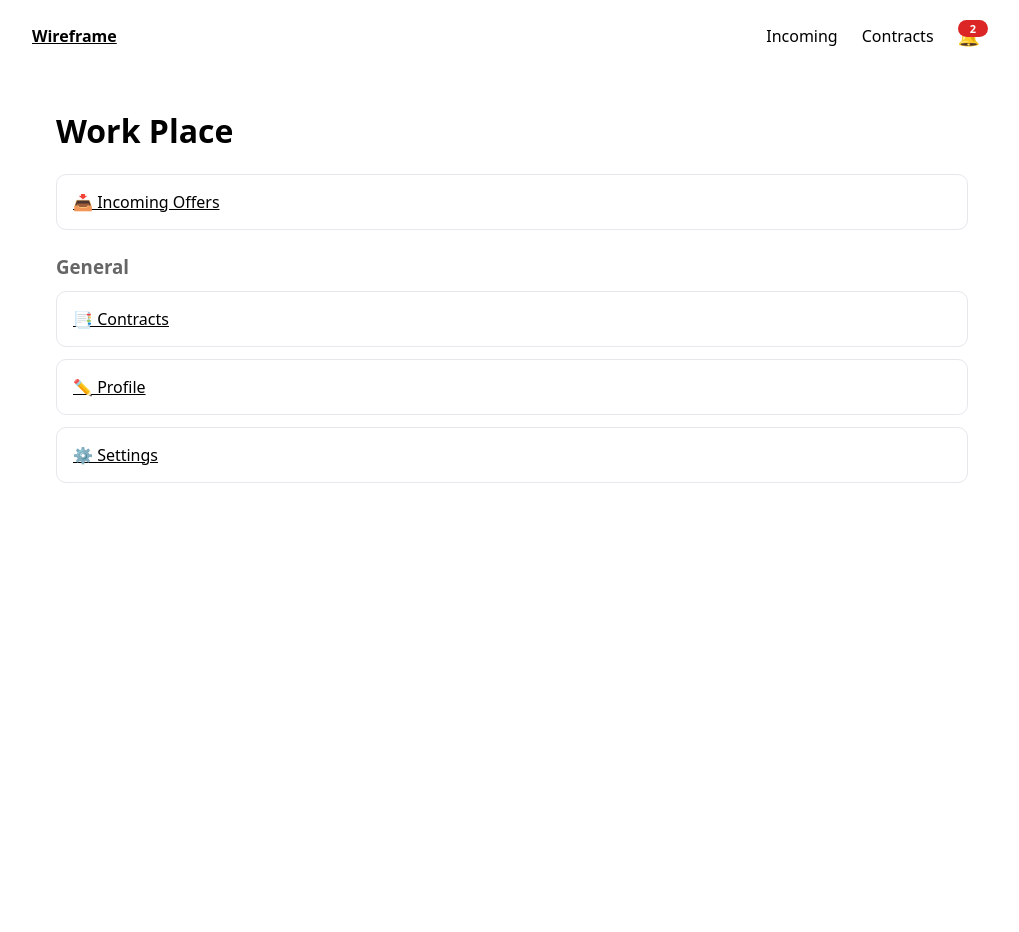
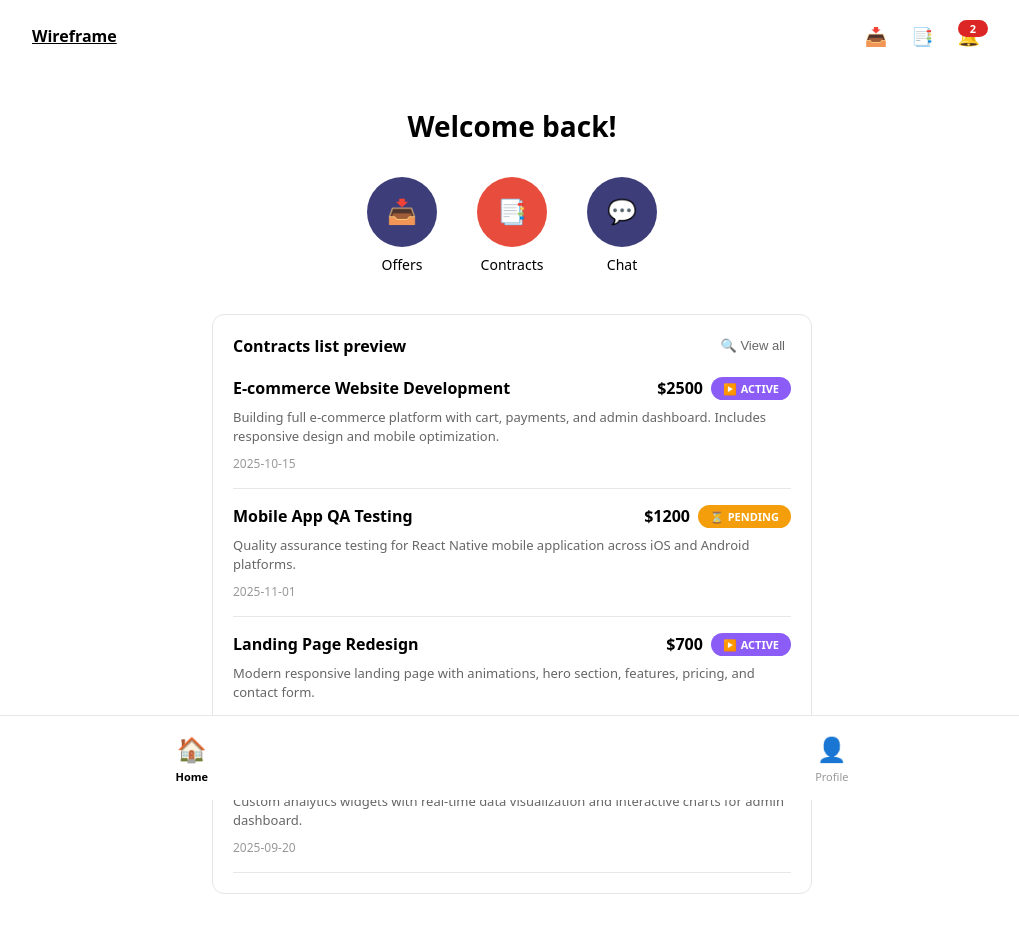
Before and after one commit to darkarki83/wireframe-app, a React (Vite) app: page /main in a window 1280 px wide. Shown: the top 932 px of the page, without its empty margins (128-1147 px from the left). Before the commit the page ends 800 px from the top, so only its background shows below. Built offline with nearby package versions, Linux system fonts and the light colour scheme.

Commit message:
Update app format

```diff
--- a/src/app/routes.tsx
+++ b/src/app/routes.tsx
@@ -44,8 +44,20 @@ function Shell() {
       <header style={{display:"flex",justifyContent:"space-between",alignItems:"center",marginBottom:16}}>
         <Link to="/main" style={{fontWeight:700}}>Wireframe</Link>
         <nav style={{display:"flex",alignItems:"center",gap:12}}>
-          <NavLink to="/proposals/incoming" className={({isActive})=>isActive?"active":undefined}>Incoming</NavLink>
-          <NavLink to="/contracts" className={({isActive})=>isActive?"active":undefined}>Contracts</NavLink>
+          <NavLink
+            to="/proposals/incoming"
+            className={({isActive})=>isActive?"active":undefined}
+            style={{fontSize:18}}
+          >
+            📥
+          </NavLink>
+          <NavLink
+            to="/contracts"
+            className={({isActive})=>isActive?"active":undefined}
+            style={{fontSize:18}}
+          >
+            📑
+          </NavLink>
           <NavLink
             to="/notifications"
             className={({isActive})=>isActive?"active":undefined}
--- a/src/lib/mockApi.ts
+++ b/src/lib/mockApi.ts
@@ -27,6 +27,9 @@ export type Contract = {
   title: string;
   role: "client" | "freelancer";
   status: "pending" | "active" | "completed";
+  description?: string;
+  price?: number;
+  startDate?: string;
 };
 
 export type Notification = {
@@ -130,8 +133,10 @@ const receivedBids: Proposal[] = [
 ];
 
 const contracts: Contract[] = [
-  { id: "c1", title: "Website build", role: "client", status: "active" },
-  { id: "c2", title: "Mobile app QA", role: "freelancer", status: "pending" },
+  { id: "c1", title: "E-commerce Website Development", role: "freelancer", status: "active", description: "Building full e-commerce platform with cart, payments, and admin dashboard. Includes responsive design and mobile optimization.", price: 2500, startDate: "2025-10-15" },
+  { id: "c2", title: "Mobile App QA Testing", role: "freelancer", status: "pending", description: "Quality assurance testing for React Native mobile application across iOS and Android platforms.", price: 1200, startDate: "2025-11-01" },
+  { id: "c3", title: "Landing Page Redesign", role: "freelancer", status: "active", description: "Modern responsive landing page with animations, hero section, features, pricing, and contact form.", price: 700, startDate: "2025-11-05" },
+  { id: "c4", title: "Dashboard Analytics Implementation", role: "client", status: "completed", description: "Custom analytics widgets with real-time data visualization and interactive charts for admin dashboard.", price: 1100, startDate: "2025-09-20" },
 ];
 
 const notifications: Notification[] = [
--- a/src/pages/main/MainPage.tsx
+++ b/src/pages/main/MainPage.tsx
@@ -1,17 +1,198 @@
+import { Link } from "react-router-dom";
+import { useEffect, useState } from "react";
+import { apiListContracts, type Contract } from "../../lib/mockApi";
 
 export default function MainPage() {
-  return <div className="wrap">
-    <h1>Work Place</h1>
+  const [contracts, setContracts] = useState<Contract[]>([]);
 
-    <div className="grid">
-      <a className="card" href="/proposals/incoming">📥 Incoming Offers</a>
+  useEffect(() => {
+    apiListContracts().then(setContracts);
+  }, []);
+
+  const getStatusColor = (status: string) => {
+    switch (status) {
+      case "active": return "#8b5cf6";
+      case "completed": return "#059669";
+      case "pending": return "#f59e0b";
+      default: return "#666";
+    }
+  };
+
+  const getStatusIcon = (status: string) => {
+    switch (status) {
+      case "active": return "▶️";
+      case "completed": return "✅";
+      case "pending": return "⏳";
+      default: return "📄";
+    }
+  };
+
+  return (
+    <div className="wrap" style={{ maxWidth: 600, margin: "0 auto" }}>
+      {/* Header */}
+      <h1 style={{ textAlign: "center", marginBottom: 32, fontSize: 28 }}>Welcome back!</h1>
+
+      {/* Three Action Buttons */}
+      <div style={{ display: "flex", justifyContent: "center", gap: 40, marginBottom: 40 }}>
+        <Link to="/proposals/incoming" style={{ textAlign: "center", textDecoration: "none", color: "inherit" }}>
+          <button
+            style={{
+              width: 70,
+              height: 70,
+              borderRadius: "50%",
+              background: "#3d3d7a",
+              border: "none",
+              cursor: "pointer",
+              display: "flex",
+              alignItems: "center",
+              justifyContent: "center",
+              fontSize: 24,
+              marginBottom: 8
+            }}
+          >
+            📥
+          </button>
+          <div style={{ fontSize: 14, fontWeight: 500 }}>Offers</div>
+        </Link>
+
+        <Link to="/contracts" style={{ textAlign: "center", textDecoration: "none", color: "inherit" }}>
+          <button
+            style={{
+              width: 70,
+              height: 70,
+              borderRadius: "50%",
+              background: "#e74c3c",
+              border: "none",
+              cursor: "pointer",
+              display: "flex",
+              alignItems: "center",
+              justifyContent: "center",
+              fontSize: 24,
+              marginBottom: 8
+            }}
+          >
+            📑
+          </button>
+          <div style={{ fontSize: 14, fontWeight: 500 }}>Contracts</div>
+        </Link>
+
+        <div style={{ textAlign: "center" }}>
+          <button
+            style={{
+              width: 70,
+              height: 70,
+              borderRadius: "50%",
+              background: "#3d3d7a",
+              border: "none",
+              cursor: "pointer",
+              display: "flex",
+              alignItems: "center",
+              justifyContent: "center",
+              fontSize: 24,
+              marginBottom: 8
+            }}
+          >
+            💬
+          </button>
+          <div style={{ fontSize: 14, fontWeight: 500 }}>Chat</div>
+        </div>
+      </div>
+
+      {/* Project List Section */}
+      <div style={{
+        background: "white",
+        border: "1px solid #e5e7eb",
+        borderRadius: 12,
+        padding: 20
+      }}>
+        <div style={{
+          display: "flex",
+          justifyContent: "space-between",
+          alignItems: "center",
+          marginBottom: 20
+        }}>
+          <h3 style={{ margin: 0, fontSize: 16, fontWeight: 600 }}>Contracts list preview</h3>
+          <button style={{
+            background: "transparent",
+            border: "none",
+            fontSize: 13,
+            color: "#666",
+            cursor: "pointer",
+            display: "flex",
+            alignItems: "center",
+            gap: 4
+          }}>
+            🔍 View all
+          </button>
+        </div>
+
+        {/* Project List */}
+        <div style={{ display: "flex", flexDirection: "column", gap: 16 }}>
+          {contracts.slice(0, 4).map((contract) => (
+            <div
+              key={contract.id}
+              style={{
+                borderBottom: "1px solid #e5e7eb",
+                paddingBottom: 16
+              }}
+            >
+              {/* Title, Price and Status */}
+              <div style={{ display: "flex", justifyContent: "space-between", alignItems: "center", marginBottom: 8, gap: 8 }}>
+                <div style={{ fontWeight: 600, fontSize: 16, flex: 1 }}>{contract.title}</div>
+                <div style={{ fontWeight: 700, fontSize: 16, whiteSpace: "nowrap" }}>${contract.price}</div>
+                <div
+                  style={{
+                    background: getStatusColor(contract.status),
+                    color: "white",
+                    padding: "4px 12px",
+                    borderRadius: 20,
+                    fontSize: 11,
+                    fontWeight: 600,
+                    textTransform: "uppercase",
+                    display: "flex",
+                    alignItems: "center",
+                    gap: 4,
+                    whiteSpace: "nowrap"
+                  }}
+                >
+                  <span>{getStatusIcon(contract.status)}</span>
+                  <span>{contract.status}</span>
+                </div>
+              </div>
+
+              {/* Description */}
+              <p style={{ fontSize: 13, color: "#666", margin: "0 0 8px 0", lineHeight: 1.5 }}>
+                {contract.description}
+              </p>
+
+              {/* Date */}
+              <div style={{ fontSize: 12, color: "#999" }}>{contract.startDate}</div>
+            </div>
+          ))}
+        </div>
+      </div>
+
+      {/* Bottom Navigation */}
+      <div style={{
+        position: "fixed",
+        bottom: 0,
+        left: 0,
+        right: 0,
+        display: "flex",
+        justifyContent: "space-around",
+        padding: "16px 0",
+        background: "white",
+        borderTop: "1px solid #e5e7eb"
+      }}>
+        <div style={{ textAlign: "center" }}>
+          <div style={{ fontSize: 24, marginBottom: 4 }}>🏠</div>
+          <div style={{ fontSize: 11, fontWeight: 600 }}>Home</div>
+        </div>
+        <div style={{ textAlign: "center" }}>
+          <div style={{ fontSize: 24, marginBottom: 4 }}>👤</div>
+          <div style={{ fontSize: 11, color: "#999" }}>Profile</div>
+        </div>
+      </div>
     </div>
-
-    <h3 style={{ marginTop: 24, marginBottom: 12, color: "#666" }}>General</h3>
-    <div className="grid">
-      <a className="card" href="/contracts">📑 Contracts</a>
-      <a className="card" href="/user/edit">✏️ Profile</a>
-      <a className="card" href="/settings">⚙️ Settings</a>
-    </div>
-  </div>
+  );
 }
```
